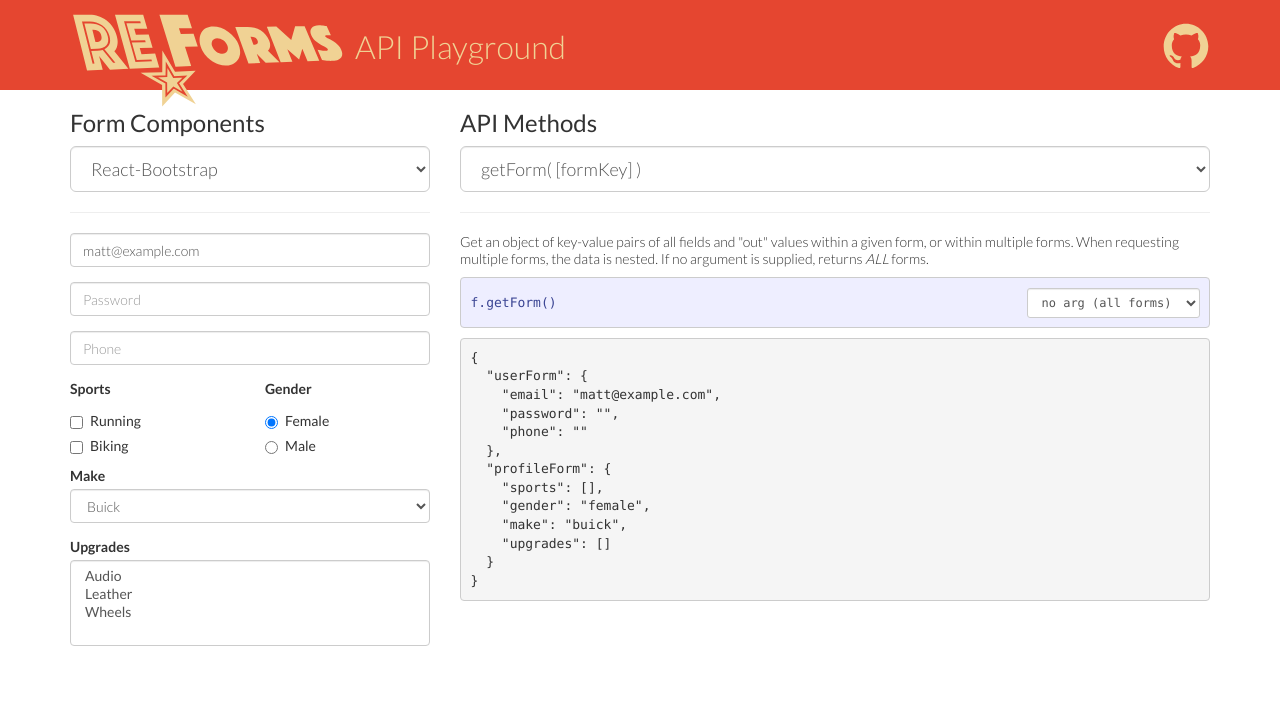
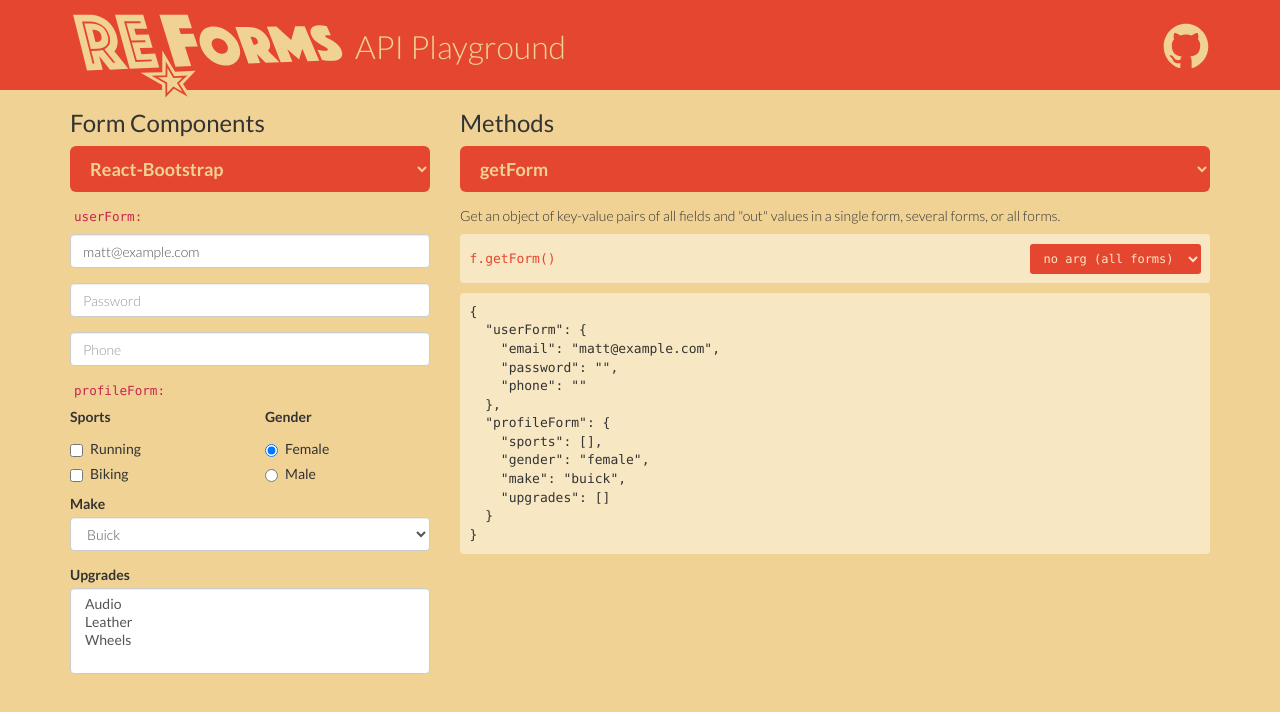
Before and after one commit to hsnuscars/redux-easy-forms, a React app: page / in a window 1280 px wide. Shown: the top 712 px of the page. Built offline with nearby package versions, Linux system fonts and the light colour scheme.

Commit message:
cleanup demo App styling

```diff
--- a/src/REFormsAPI.js
+++ b/src/REFormsAPI.js
@@ -367,7 +367,7 @@ export function setServerErrors( libData, setData={}, formKey='' ) {
 }
 
 
-/* -------------------- API HELPERS -------------------- */
+/* -------------------- PRIVATE API HELPERS -------------------- */
 
 /*
  * Helper to dispatch fieldSetList via an update action, or log a warning if nothing in list...
--- a/src/demos/App.js
+++ b/src/demos/App.js
@@ -12,6 +12,11 @@ import { demoSchema } from './form-schema';
 
 import logoSvg from './logo-reforms-demo.svg';
 import logoGithub from './logo-github.svg';
+
+export const colAccent = '#E54630';
+export const colBg     = '#F0D294';
+export const colBgLite = '#f8e7c3';
+export const colBgDark = '#b7a581';
 
 
 // the main App component, includes other sub-components
@@ -38,7 +43,7 @@ class App extends React.Component {
     const { inputs, method } = this.state;
 
     return (
-      <div>
+      <div style={ styles.body }>
         <div style={ styles.header }>
           <Grid style={ styles.headerGrid }>
             <img src={ logoSvg } style={ styles.logo }/>
@@ -52,98 +57,95 @@ class App extends React.Component {
         <Grid>
           <Row>
 
-            <Col sm={ 4 } xs={ 12 }>
+            <Col sm={ 4 } xs={ 12 } style={ styles.containerForms }>
               <h3>Form Components</h3>
               <FormGroup bsSize="large">
                 <FormControl
                   componentClass="select"
                   value={ this.state.inputs }
                   onChange={ ( e ) => { this.setState( { inputs: e.target.value } ); } }
+                  style={ styles.mainSelect }
                 >
                   <option value="html">Raw HTML</option>
                   <option value="react-bs">React-Bootstrap</option>
                 </FormControl>
               </FormGroup>
 
-              <hr />
-
               { inputs === 'html'     && <HtmlFormsDemo    REForms={ f } /> }
               { inputs === 'react-bs' && <ReactBsFormsDemo REForms={ f } /> }
             </Col>
 
-            <Col sm={ 8 } xs={ 12 }>
-              <h3>API Methods</h3>
+            <Col sm={ 8 } xs={ 12 } style={ styles.containerApi }>
+              <h3>Methods</h3>
               <FormGroup bsSize="large">
                 <FormControl
                   componentClass="select"
                   value={ this.state.method }
                   onChange={ this._handleMethodChange }
                   bsSize="large"
+                  style={ styles.mainSelect }
                 >
-                  <option value="props">props( fieldKey, [formKey] )</option>
-                  <option value="propsChecked">propsChecked( fieldKey, checkedValue, [formKey] )</option>
-                  <option value="error">error( fieldKey, [formKey] )</option>
-                  <option value="validationState">validationState( fieldKey, [formKey] )</option>
-                  <option value="get">get( fieldKey, [formKey] )</option>
-                  <option value="getForm">getForm( [formKey] )</option>
-                  <option value="set">set( setData, [formKey] )</option>
-                  <option value="unset">unset( fieldKey, [formKey] )</option>
-                  <option value="unsetForm">unsetForm( [formKey] )</option>
-                  <option value="clear">clear( fieldKey, [formKey] )</option>
-                  <option value="clearForm">clearForm( [formKey] )</option>
-                  <option value="isValid">isValid( fieldKey, [formKey] )</option>
-                  <option value="isFormValid">isFormValid( [formKey] )</option>
-                  <option value="isFormDirty">isFormDirty( [formKey] )</option>
-                  <option value="setPristine">setPristine( fieldKey(s), [formKey] )</option>
-                  <option value="setFormPristine">setFormPristine( [formKey(s)] )</option>
-                  <option value="setServerErrors">setServerErrors( setData, [formKey] )</option>
+                  <option value="props">props</option>
+                  <option value="propsChecked">propsChecked</option>
+                  <option value="error">error</option>
+                  <option value="validationState">validationState</option>
+                  <option value="get">get</option>
+                  <option value="getForm">getForm</option>
+                  <option value="set">set</option>
+                  <option value="unset">unset</option>
+                  <option value="unsetForm">unsetForm</option>
+                  <option value="clear">clear</option>
+                  <option value="clearForm">clearForm</option>
+                  <option value="isValid">isValid</option>
+                  <option value="isFormValid">isFormValid</option>
+                  <option value="isFormDirty">isFormDirty</option>
+                  <option value="setPristine">setPristine</option>
+                  <option value="setFormPristine">setFormPristine</option>
+                  <option value="setServerErrors">setServerErrors</option>
                 </FormControl>
               </FormGroup>
 
-              <hr />
-
               { method === 'props' &&
                 <div>
-                  <p style={ styles.docs }>Get all REForms props for a given input field. For <em>select</em> and <em>textarea</em> inputs, the prop <em>componentClass</em> (React-Bootstrap specific) replaces <em>type</em> (causes warnings in Chrome).</p>
+                  <p style={ styles.docs }>Get all REForms props for a given input field.</p>
                   <pre style={ styles.code }>
                     <span style={ styles.fn }>{ `f.props( '${ this.state.fieldKey }' )` }</span>
                     { this._renderSelectField() }
                   </pre>
-                  <pre>{ JSON.stringify( this._serializeProps( f.props( this.state.fieldKey ) ), null, 2 ) }</pre>
+                  <pre style={ styles.code }>{ JSON.stringify( this._serializeProps( f.props( this.state.fieldKey ) ), null, 2 ) }</pre>
                 </div>
               }
 
               { method === 'propsChecked' &&
                 <div>
-                  <p style={ styles.docs }>Get all relevant props for an input component of type <em>checkbox</em> or <em>radio</em>. The desired <em>checkedValue</em> must be specified to determine the status of the <em>checked</em> prop.</p>
+                  <p style={ styles.docs }>Get all relevant props for an input component of type <em>checkbox</em> or <em>radio</em>.</p>
                   <pre style={ styles.code }>
                     <span style={ styles.fn }>{ `f.propsChecked( '${ this.state.fieldKey }', '${ this.state.checkedValue }' )` }</span>
                     { this._renderSelectCheckedField() }
                   </pre>
-                  <pre>{ JSON.stringify( this._serializeProps( f.propsChecked( this.state.fieldKey, this.state.checkedValue ) ), null, 2 ) }</pre>
+                  <pre style={ styles.code }>{ JSON.stringify( this._serializeProps( f.propsChecked( this.state.fieldKey, this.state.checkedValue ) ), null, 2 ) }</pre>
                 </div>
               }
 
               { method === 'error' &&
                 <div>
-                  <p style={ styles.docs }>Get the first error message for a given input field. Checks for presence of any <em>serverErrors</em> first. Ignores client-side errors if the field is currently <em>focused</em> or hasn't been <em>touched</em>. Ignores server errors if the field is currently <em>focused</em>.</p>
-                  <p style={ styles.docs }>To get all errors regardless status, use the <small><code>props()</code></small> method, keying in for <em>errors</em> or <em>serverErrors</em>.</p>
+                  <p style={ styles.docs }>Get the first error message for a given input field, subject to current status of <em>focused</em> and/or <em>touched</em>.</p>
                   <pre style={ styles.code }>
                     <span style={ styles.fn }>{ `f.error( '${ this.state.fieldKey }' )` }</span>
                     { this._renderSelectField() }
                   </pre>
-                  <pre>{ f.error( this.state.fieldKey) }</pre>
+                  <pre style={ styles.code }>{ f.error( this.state.fieldKey) }</pre>
                 </div>
               }
 
               { method === 'validationState' &&
                 <div>
-                  <p style={ styles.docs }>Primarily a <em>React-Bootstrap</em> helper, returns an object with the <em>validationState</em> prop, or en empty object. The prop will be present only if it evaluates to "error" or "success".</p>
+                  <p style={ styles.docs }>Primarily a <em>React-Bootstrap</em> helper, returns an object with the <em>validationState</em> prop, or en empty object.</p>
                   <pre style={ styles.code }>
                     <span style={ styles.fn }>{ `f.validationState( '${ this.state.fieldKey }' )` }</span>
                     { this._renderSelectField() }
                   </pre>
-                  <pre>{ JSON.stringify( this._serializeProps( f.validationState( this.state.fieldKey ) ), null, 2 ) }</pre>
+                  <pre style={ styles.code }>{ JSON.stringify( this._serializeProps( f.validationState( this.state.fieldKey ) ), null, 2 ) }</pre>
                 </div>
               }
 
@@ -154,26 +156,24 @@ class App extends React.Component {
                     <span style={ styles.fn }>{ `f.get( '${ this.state.fieldKey }' )` }</span>
                     { this._renderSelectField() }
                   </pre>
-                  <pre>{ JSON.stringify( f.get( this.state.fieldKey ) ) }</pre>
+                  <pre style={ styles.code }>{ JSON.stringify( f.get( this.state.fieldKey ) ) }</pre>
                 </div>
               }
 
               { method === 'getForm' &&
                 <div>
-                  <p style={ styles.docs }>Get an object of key-value pairs of all fields and "out" values within a given form, or within multiple forms. When requesting multiple forms, the data is nested. If no argument is supplied, returns <em>ALL</em> forms.</p>
+                  <p style={ styles.docs }>Get an object of key-value pairs of all fields and "out" values in a single form, several forms, or all forms.</p>
                   <pre style={ styles.code }>
                     <span style={ styles.fn }>{ `f.getForm(${ this.state.formKey ? " '" + this.state.formKey + "' " : '' })` }</span>
                     { this._renderSelectForm() }
                   </pre>
-                  <pre>{ JSON.stringify( f.getForm( this.state.formKey ), null, 2 ) }</pre>
+                  <pre style={ styles.code }>{ JSON.stringify( f.getForm( this.state.formKey ), null, 2 ) }</pre>
                 </div>
               }
 
               { method === 'set' &&
                 <div>
-                  <p style={ styles.docs }>Set a new value into a field, or update several fields at once. When setting values into a field defined as <em>multiple</em>, supply an array of values; single value acts as a "toggle". Setting an empty string into a 'multiple' field gets converted into an empty array.</p>
-                  <p style={ styles.docs }>Any incoming value will be first run through the field's "in" filter, if specified in schema.</p>
-                  <p style={ styles.docs }>A value can also be an object of other props to be updated, e.g. <em>{ '{ disabled: true }' }</em>, but tread lightly!</p>
+                  <p style={ styles.docs }>Set a new value into a field, or update several fields at once. Any incoming value will be first run through the field's "in" filter, if specified in schema.</p>
                   <pre style={ styles.code }>
                     <span style={ styles.fn }>{ `f.set( { ${ this.state.fieldKey }: '${ this.state.setValue }' } )` }</span>
                     { this._renderSelectField() }
@@ -209,7 +209,7 @@ class App extends React.Component {
 
               { method === 'unsetForm' &&
                 <div>
-                  <p style={ styles.docs }>Reset all field values in a single form, or reset multiple forms, to their <em>pristine</em> state. If no argument is supplied, resets <em>ALL</em> forms.</p>
+                  <p style={ styles.docs }>Reset all field values in a single form, reset multiple forms, or reset all forms, to their <em>pristine</em> state.</p>
                   <pre style={ styles.code }>
                     <span style={ styles.fn }>{ `f.unsetForm(${ this.state.formKey ? " '" + this.state.formKey + "' " : '' })` }</span>
                     { this._renderSelectForm() }
@@ -224,7 +224,7 @@ class App extends React.Component {
 
               { method === 'clear' &&
                 <div>
-                  <p style={ styles.docs }>Clear a single field, or several fields. Fields defined in schema as <em>multiple</em>, are reset as empty arrays. Simultaneously, the <em>touched</em> flag is set to <em>false</em>.</p>
+                  <p style={ styles.docs }>Clear a single field, or several fields. Simultaneously, the <em>touched</em> flag of each field set to <em>false</em>.</p>
                   <pre style={ styles.code }>
                     <span style={ styles.fn }>{ `f.clear( '${ this.state.fieldKey }' )` }</span>
                     { this._renderSelectField() }
@@ -239,7 +239,7 @@ class App extends React.Component {
 
               { method === 'clearForm' &&
                 <div>
-                  <p style={ styles.docs }>Clear all fields in a single form, or multiple forms (array of form keys). If no argument is supplied, clear <em>ALL</em> forms. Simultaneously, each field's <em>touched</em> flag is also reset to <em>false</em>.</p>
+                  <p style={ styles.docs }>Clear all fields in a single form, in multiple forms, or clear all forms. Simultaneously, the <em>touched</em> flag of each field set to <em>false</em>.</p>
                   <pre style={ styles.code }>
                     <span style={ styles.fn }>{ `f.clearForm(${ this.state.formKey ? " '" + this.state.formKey + "' " : '' })` }</span>
                     { this._renderSelectForm() }
@@ -259,36 +259,35 @@ class App extends React.Component {
                     <span style={ styles.fn }>{ `f.isValid( '${ this.state.fieldKey }' )` }</span>
                     { this._renderSelectField() }
                   </pre>
-                  <pre>{ JSON.stringify( f.isValid( this.state.fieldKey ) ) }</pre>
+                  <pre style={ styles.code }>{ JSON.stringify( f.isValid( this.state.fieldKey ) ) }</pre>
                 </div>
               }
 
               { method === 'isFormValid' &&
                 <div>
-                  <p style={ styles.docs }>Check all fields in a single form, or in multiple forms, for presence of <em>errors</em> and/or <em>serverErrors</em>. If no argument is supplied, check <em>ALL</em> fields across all forms.</p>
+                  <p style={ styles.docs }>Check all fields in a single form, in several forms, or in all forms, for presence of <em>errors</em> and/or <em>serverErrors</em>.</p>
                   <pre style={ styles.code }>
                     <span style={ styles.fn }>{ `f.isFormValid(${ this.state.formKey ? " '" + this.state.formKey + "' " : '' })` }</span>
                     { this._renderSelectForm() }
                   </pre>
-                  <pre>{ JSON.stringify( f.isFormValid( this.state.formKey ) ) }</pre>
+                  <pre style={ styles.code }>{ JSON.stringify( f.isFormValid( this.state.formKey ) ) }</pre>
                 </div>
               }
 
               { method === 'isFormDirty' &&
                 <div>
-                  <p style={ styles.docs }>Check if any fields within a single form, or within multiple forms, were modified from their <em>pristine</em> state. If no argument is supplied, check <em>ALL</em> forms.</p>
-                  <p style={ styles.docs }>To check a single field, use the <small><code>props()</code></small> method, keying in for <em>dirty</em>.</p>
+                  <p style={ styles.docs }>Check if any fields in a single form, in several forms, or in all forms, were modified from their <em>pristine</em> state.</p>
                   <pre style={ styles.code }>
                     <span style={ styles.fn }>{ `f.isFormDirty(${ this.state.formKey ? " '" + this.state.formKey + "' " : '' })` }</span>
                     { this._renderSelectForm() }
                   </pre>
-                  <pre>{ JSON.stringify( f.isFormDirty( this.state.formKey ) ) }</pre>
+                  <pre style={ styles.code }>{ JSON.stringify( f.isFormDirty( this.state.formKey ) ) }</pre>
                 </div>
               }
 
               { method === 'setPristine' &&
                 <div>
-                  <p style={ styles.docs }>Set a single field, or several fields, as <em>pristine</em> per the current value. Both <em>touched</em> and <em>dirty</em> are reset; from here on, <em>dirty</em> and <small><code>unset()</code></small> will be referencing the current values.</p>
+                  <p style={ styles.docs }>Set a single field, or several fields, as <em>pristine</em> per their current value. Both <em>touched</em> and <em>dirty</em> are also reset.</p>
                   <pre style={ styles.code }>
                     <span style={ styles.fn }>{ `f.setPristine( '${ this.state.fieldKey }' )` }</span>
                     { this._renderSelectField() }
@@ -303,7 +302,7 @@ class App extends React.Component {
 
               { method === 'setFormPristine' &&
                 <div>
-                  <p style={ styles.docs }>Set all fields in a single form, or in multiple forms, as <em>pristine</em> per their current values. Both <em>touched</em> and <em>dirty</em> are reset; from here on, <em>dirty</em> and <small><code>unset()</code></small> will be referencing the current values. If no argument is supplied, set fields across ALL forms as <em>pristine</em>.</p>
+                  <p style={ styles.docs }>Set all fields in a single form, in several forms, ar in all forms, as <em>pristine</em> per their current values. Both <em>touched</em> and <em>dirty</em> are reset.</p>
                   <pre style={ styles.code }>
                     <span style={ styles.fn }>{ `f.setFormPristine(${ this.state.formKey ? " '" + this.state.formKey + "' " : '' })` }</span>
                     { this._renderSelectForm() }
@@ -318,7 +317,7 @@ class App extends React.Component {
 
               { method === 'setServerErrors' &&
                 <div>
-                  <p style={ styles.docs }>Set "external" error message(s), e.g., from a server response, into field(s). Server errors get cleared automatically, as soon as the field value changes. The <small><code>error()</code></small> method checks for presence of server errors before fetching validation errors.</p>
+                  <p style={ styles.docs }>Set "external" error message(s), e.g., from a server response, into field(s).</p>
                   <pre style={ styles.code }>
                     <span style={ styles.fn }>{ `f.setServerErrors( { ${ this.state.fieldKey }: '${ this.state.setError }' } )` }</span>
                     { this._renderSelectField() }
@@ -355,6 +354,7 @@ class App extends React.Component {
           componentClass="select"
           value={ this.state.fieldKey }
           onChange={ this._handleFieldKeyChange }
+          style={ styles.subSelect }
         >
           <option value="email">email</option>
           <option value="password">password</option>
@@ -376,6 +376,7 @@ class App extends React.Component {
           style={{ float: 'right'}}
           value={ this.state.fieldKey }
           onChange={ this._handleFieldKeyChange }
+          style={ styles.subSelect }
         >
           <option value="sports">sports</option>
           <option value="gender">gender</option>
@@ -393,6 +394,7 @@ class App extends React.Component {
           style={{ float: 'right'}}
           value={ this.state.formKey }
           onChange={ ( e ) => { this.setState({ formKey: e.target.value }); } }
+          style={ styles.subSelect }
         >
           <option value="userForm">userForm</option>
           <option value="profileForm">profileForm</option>
@@ -528,8 +530,8 @@ export default connect(
 
 const styles = {
   header: {
-    backgroundColor: '#E54630',
-    color:           '#F0D294',
+    backgroundColor: colAccent,
+    color:           colBg,
     height:          90,
     paddingTop:      12
   },
@@ -555,13 +557,26 @@ const styles = {
   logoGithub: {
     width: 48
   },
+  mainSelect: {
+    backgroundColor: colAccent,
+    color:           colBg,
+    border:          'none',
+    fontWeight:      'bold',
+    boxShadow:       'none'
+  },
+  subSelect: {
+    backgroundColor: colAccent,
+    color:           colBgLite,
+    border:          'none',
+    boxShadow:       'none'
+  },
   code: {
-    backgroundColor: '#EEF'
+    backgroundColor: colBgLite,
+    border:          'none'
   },
   fn: {
     display:   'inline-block',
-    color:     '#3A4493',
-    marginTop: 6
+    marginTop: 6,
+    color:     colAccent
   }
-
 };
--- a/src/demos/sections/HtmlFormsDemo.js
+++ b/src/demos/sections/HtmlFormsDemo.js
@@ -1,5 +1,32 @@
 import React from 'react';
 import { Row, Col } from 'react-bootstrap';
+import { colAccent } from '../App';
+
+// some minimalist inline styling (for demo purposes)
+const styles = {
+  block: {
+    display: 'block',
+    width:   '100%'
+  },
+  rowMargin: {
+    marginTop: '10px'
+  },
+  error: {
+    fontSize: '14px',
+    color:     'maroon',
+    marginTop: 0
+  },
+  label: {
+    display:    'block',
+    fontWeight: 'normal'
+  },
+  code: {
+    display:         'block',
+    backgroundColor: 'transparent',
+    color:           colAccent,
+    paddingBottom:   10
+  }
+};
 
 
 export default class HtmlFormsDemo extends React.Component {
@@ -9,6 +36,11 @@ export default class HtmlFormsDemo extends React.Component {
 
     return (
       <div>
+        <Row>
+          <Col xs={ 12 } >
+            <code style={ styles.code }>userForm:</code>
+          </Col>
+        </Row>
         <Row>
           <Col xs={ 12 } >
             <input
@@ -32,6 +64,12 @@ export default class HtmlFormsDemo extends React.Component {
             />
             <p style={ styles.error }>{ f.error( 'phone' ) }</p>
 
+          </Col>
+        </Row>
+
+        <Row>
+          <Col xs={ 12 } >
+            <code style={ styles.code }>profileForm:</code>
           </Col>
         </Row>
 
@@ -73,7 +111,6 @@ export default class HtmlFormsDemo extends React.Component {
               &nbsp;Male
             </label>
           </Col>
-
         </Row>
 
         <Row style={{ marginTop: '10px' }}>
@@ -100,7 +137,6 @@ export default class HtmlFormsDemo extends React.Component {
               <option value="leather">Leather Interior</option>
               <option value="wheels">Wheel Caps</option>
             </select>
-
           </Col>
         </Row>
 
@@ -108,28 +144,3 @@ export default class HtmlFormsDemo extends React.Component {
     );
   }
 }
-
-// some minimalist inline styling (for demo purposes)
-const styles = {
-  block: {
-    display: 'block',
-    width:   '100%'
-  },
-  rowMargin: {
-    marginTop: '10px'
-  },
-  error: {
-    fontSize: '14px',
-    color:     'maroon',
-    marginTop: 0
-  },
-  label: {
-    display:    'block',
-    fontWeight: 'normal'
-  },
-  button: {
-    float:     'right',
-    marginTop: '20px'
-  }
-
-};
--- a/src/demos/sections/ReactBsFormsDemo.js
+++ b/src/demos/sections/ReactBsFormsDemo.js
@@ -10,6 +10,17 @@ import {
   Radio
 } from 'react-bootstrap';
 
+import { colAccent } from '../App';
+
+const styles = {
+  code: {
+    display:         'block',
+    backgroundColor: 'transparent',
+    color:            colAccent,
+    paddingBottom:   10
+  }
+};
+
 
 export default class ReactBsFormsDemo extends React.Component {
 
@@ -18,6 +29,12 @@ export default class ReactBsFormsDemo extends React.Component {
 
     return (
       <div>
+        <Row>
+          <Col xs={ 12 } >
+            <code style={ styles.code }>userForm:</code>
+          </Col>
+        </Row>
+
         <Row>
           <Col xs={ 12 } >
             <FormGroup { ...( f.validationState( 'email' ) ) }>
@@ -46,6 +63,12 @@ export default class ReactBsFormsDemo extends React.Component {
               <FormControl.Feedback />
               <HelpBlock>{ f.error( 'phone' ) }</HelpBlock>
             </FormGroup>
+          </Col>
+        </Row>
+
+        <Row>
+          <Col xs={ 12 } >
+            <code style={ styles.code }>profileForm:</code>
           </Col>
         </Row>
 
--- a/src/demos/styles/stylesheet.scss
+++ b/src/demos/styles/stylesheet.scss
@@ -2,12 +2,5 @@
 
 body {
   font: 300 normal 14px 'Lato', sans-serif;
+  background-color: #F0D294;
 }
-
-// .page-header {
-//   margin-bottom: 0;
-// }
-//
-// pre {
-//   min-height: 40px;
-// }
```
Also changed, not shown: 1 other file (tests, documents, lock files or other folders).
